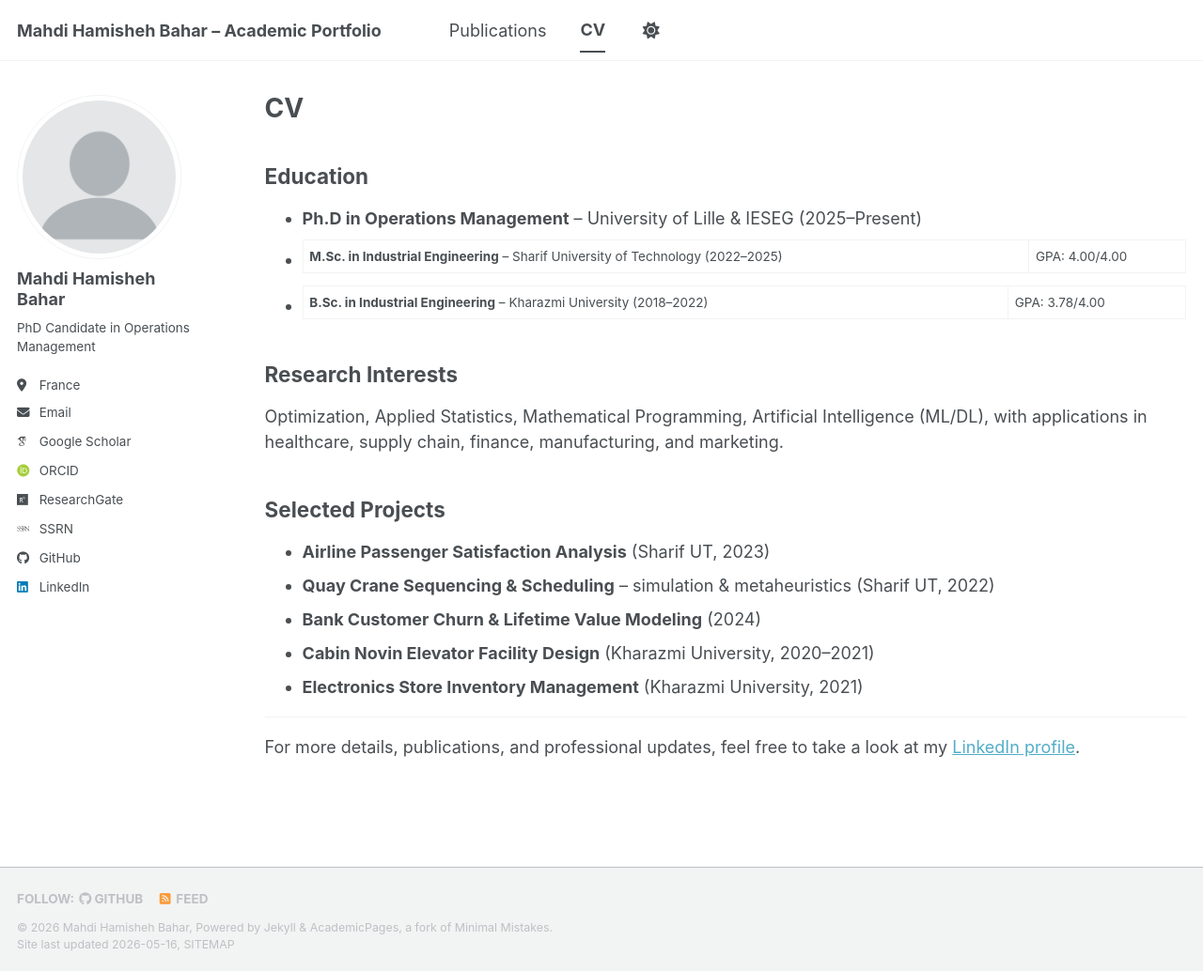
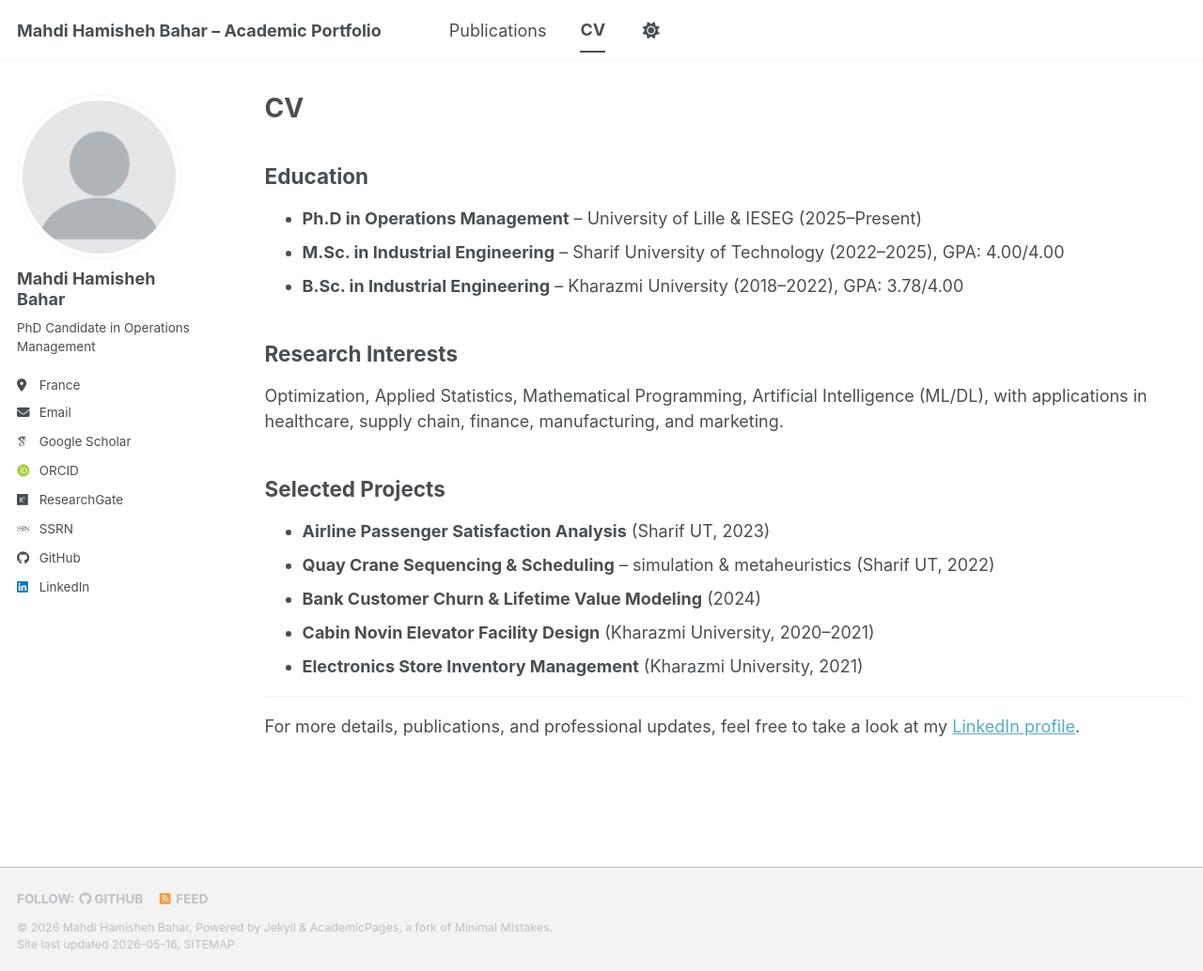
Before and after one commit to Mahdi-Hamisheh-Bahar/Mahdi-Hamisheh-Bahar.github.io, a Jekyll site: the page built from _pages/cv.md, in a window 1280 px wide and 1034 px high. Shown: the whole window at 94% size. Built offline with Jekyll 4.4.1, drawn with Linux system fonts in a browser that asks for light colours; some web fonts are replaced; a script bundle is joined from its source files by our own code; library files that are not in the unit come from our copies.

Commit message:
Update cv.md

```diff
--- a/_pages/cv.md
+++ b/_pages/cv.md
@@ -11,8 +11,8 @@ redirect_from:
 
 ## Education
 - **Ph.D in Operations Management** – University of Lille & IESEG (2025–Present)
-- **M.Sc. in Industrial Engineering** – Sharif University of Technology (2022–2025) | GPA: 4.00/4.00
-- **B.Sc. in Industrial Engineering** – Kharazmi University (2018–2022) | GPA: 3.78/4.00
+- **M.Sc. in Industrial Engineering** – Sharif University of Technology (2022–2025), GPA: 4.00/4.00
+- **B.Sc. in Industrial Engineering** – Kharazmi University (2018–2022), GPA: 3.78/4.00
 
 ## Research Interests
 Optimization, Applied Statistics, Mathematical Programming, Artificial Intelligence (ML/DL), with applications in healthcare, supply chain, finance, manufacturing, and marketing.
```
